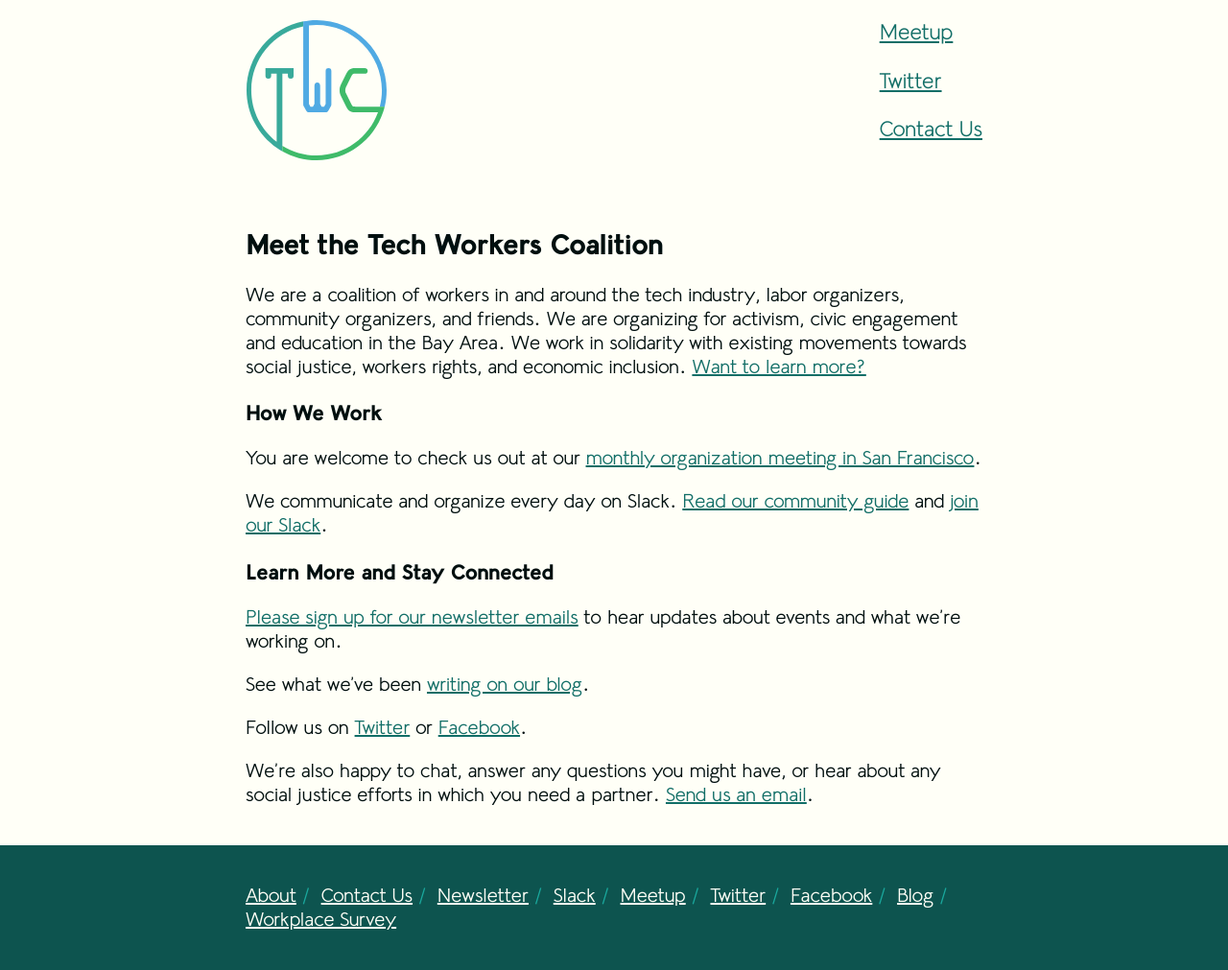
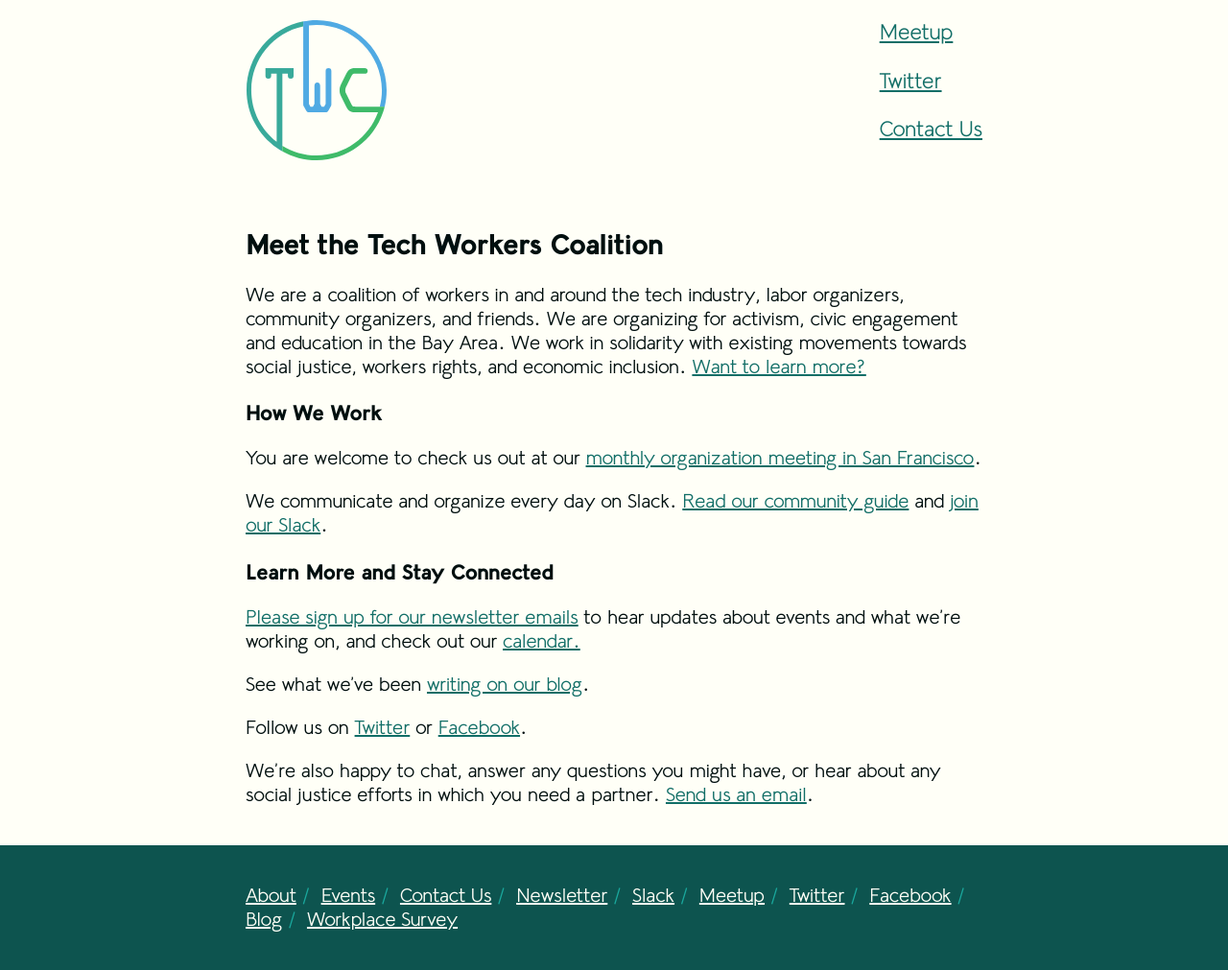
Before and after one commit to techworkersco/twc-site, a Jekyll site: the page built from index.md, in a window 1280 px wide. Shown: the whole page at 96% size. Built offline with Jekyll 4.4.1, drawn with Linux system fonts in a browser that asks for light colours; our own code applies the rules of GitHub Pages for plain Markdown files.

Commit message:
add calendar

```diff
--- a/index.md
+++ b/index.md
@@ -14,7 +14,7 @@
 
 ### Learn More and Stay Connected
 
-[Please sign up for our newsletter emails](/subscribe) to hear updates about events and what we’re working on.
+[Please sign up for our newsletter emails](/subscribe) to hear updates about events and what we’re working on, and check out our [calendar.](/events)
 
 See what we’ve been [writing on our blog](https://medium.com/tech-workers-coalition).
 
```
Also changed, not shown: calendar.md (+2 -1 lines).
